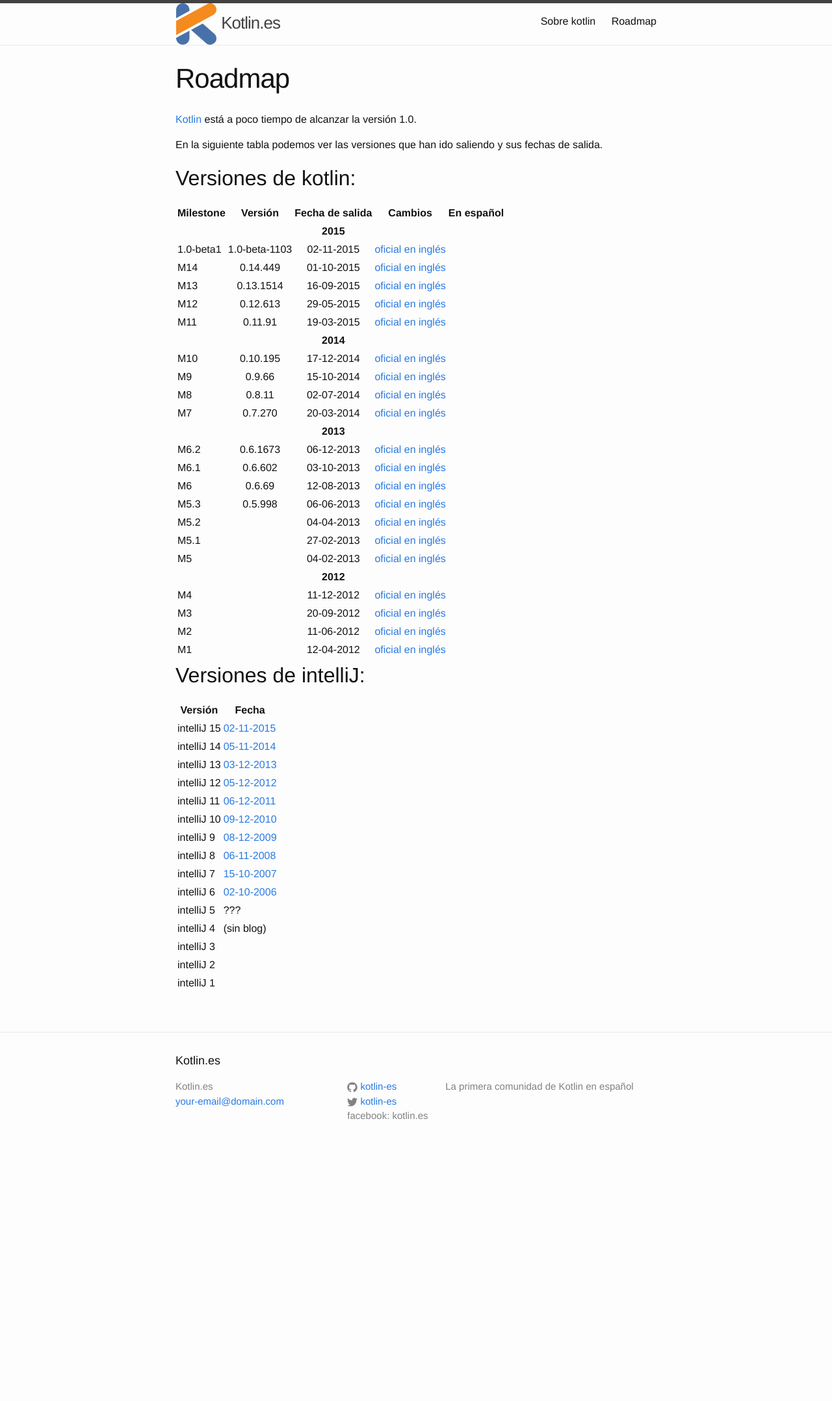
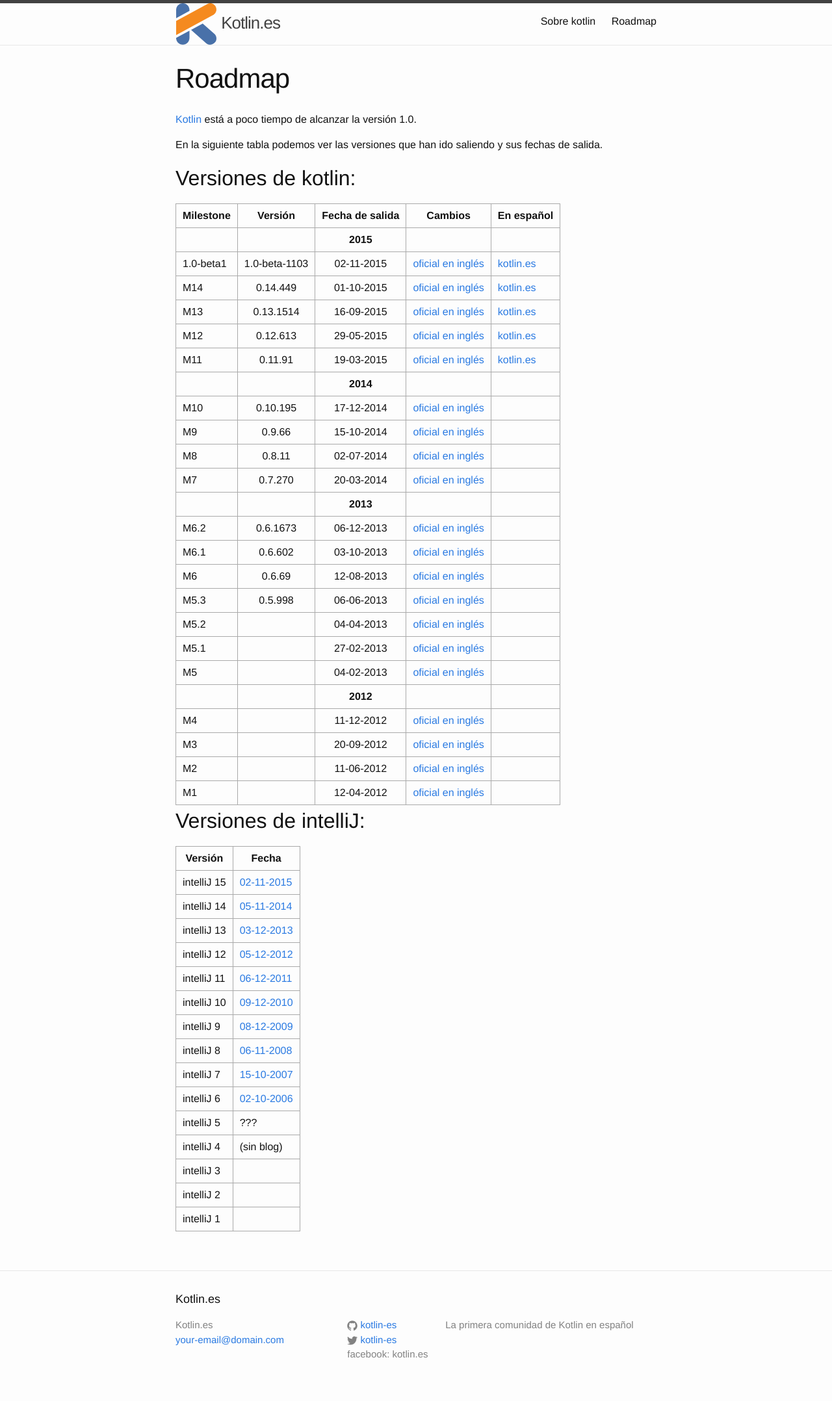
Before and after one commit to kotlin-es/kotlin.es, a Jekyll site: the page built from roadmap.md, in a window 1280 px wide. Shown: the whole page at 65% size. Built offline with Jekyll 4.4.1, drawn with Linux system fonts in a browser that asks for light colours; before the commit the page ends 1789 px from its top, so only the background shows below that.

Commit message:
Algunas correcciones en la sección de Roadmap

```diff
--- a/_sass/_layout.scss
+++ b/_sass/_layout.scss
@@ -239,4 +239,14 @@
             font-size: 18px;
         }
     }
+
+    table {
+        border-collapse: collapse;
+        border-spacing: 0;
+        td, th {
+            border: 1px solid #aaa;
+            padding: 6px 10px;
+            margin: 0;
+        }
+    }
 }
--- a/roadmap.md
+++ b/roadmap.md
@@ -15,11 +15,11 @@
 |Milestone|Versión|Fecha de salida|Cambios|En español|
 |-----------|:-------------:|:-----------:|---|---|
 |           |               |  **2015**   |   |   |
-| 1.0-beta1 | 1.0-beta-1103 |  02-11-2015 | [oficial en inglés](http://blog.jetbrains.com/kotlin/2015/11/the-kotlin-language-1-0-beta-is-here/)  |   |
-| M14       | 0.14.449      |  01-10-2015 | [oficial en inglés](http://blog.jetbrains.com/kotlin/2015/10/kotlin-m14-is-out/)  |   |
-| M13       | 0.13.1514     |  16-09-2015 | [oficial en inglés](http://blog.jetbrains.com/kotlin/2015/09/kotlin-m13-is-out/)  |   |
-| M12       | 0.12.613      |  29-05-2015 | [oficial en inglés](http://blog.jetbrains.com/kotlin/2015/05/kotlin-m12-is-out/)  |   |
-| M11       | 0.11.91       |  19-03-2015 | [oficial en inglés](http://blog.jetbrains.com/kotlin/2015/03/kotlin-m11-is-out/)  |   |
+| 1.0-beta1 | 1.0-beta-1103 |  02-11-2015 | [oficial en inglés](http://blog.jetbrains.com/kotlin/2015/11/the-kotlin-language-1-0-beta-is-here/)  | [kotlin.es](http://kotlin.es/2015/11/la-beta-1-0/)  |
+| M14       | 0.14.449      |  01-10-2015 | [oficial en inglés](http://blog.jetbrains.com/kotlin/2015/10/kotlin-m14-is-out/)  | [kotlin.es](http://kotlin.es/2015/10/kotlin-m14/)  |
+| M13       | 0.13.1514     |  16-09-2015 | [oficial en inglés](http://blog.jetbrains.com/kotlin/2015/09/kotlin-m13-is-out/)  | [kotlin.es](http://kotlin.es/2015/09/kotlin-m13/)  |
+| M12       | 0.12.613      |  29-05-2015 | [oficial en inglés](http://blog.jetbrains.com/kotlin/2015/05/kotlin-m12-is-out/)  | [kotlin.es](http://kotlin.es/2015/08/kotlin-m12/) |
+| M11       | 0.11.91       |  19-03-2015 | [oficial en inglés](http://blog.jetbrains.com/kotlin/2015/03/kotlin-m11-is-out/)  | [kotlin.es](http://kotlin.es/2015/03/kotlin-m11/)  |
 |           |               |  **2014**   |   |   |
 | M10       | 0.10.195      |  17-12-2014 | [oficial en inglés](http://blog.jetbrains.com/kotlin/2014/12/m10-is-out/)  |   |
 | M9        | 0.9.66        |  15-10-2014 | [oficial en inglés](http://blog.jetbrains.com/kotlin/2014/10/m9-is-here/)  |   |
```
